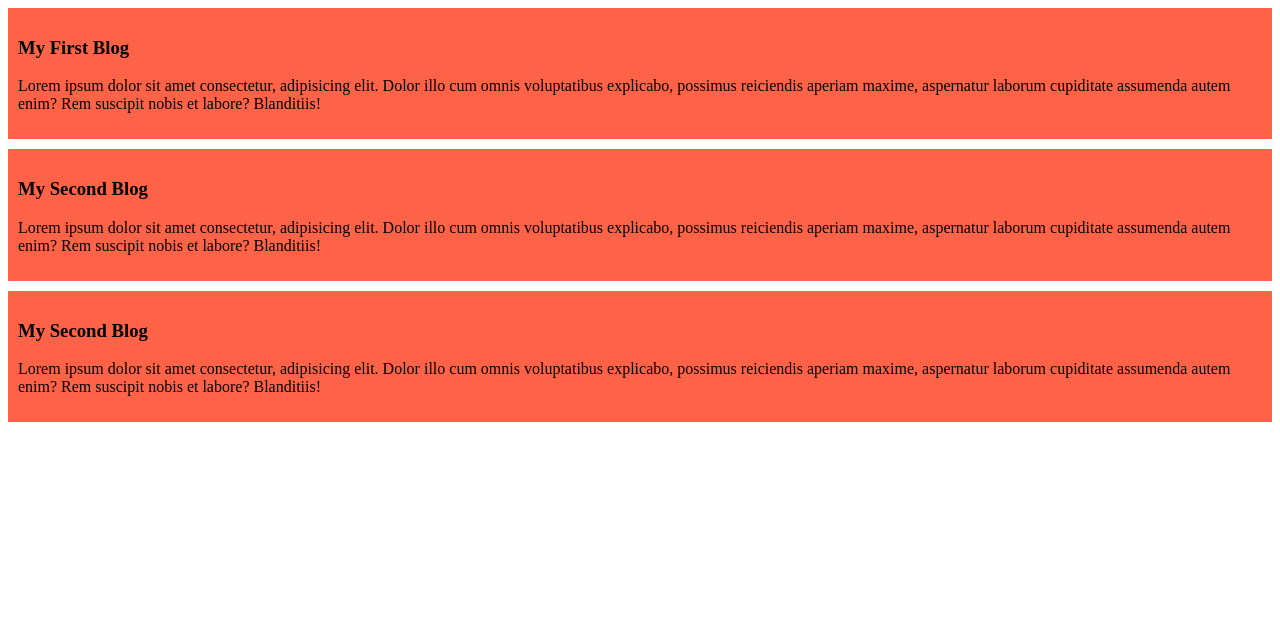
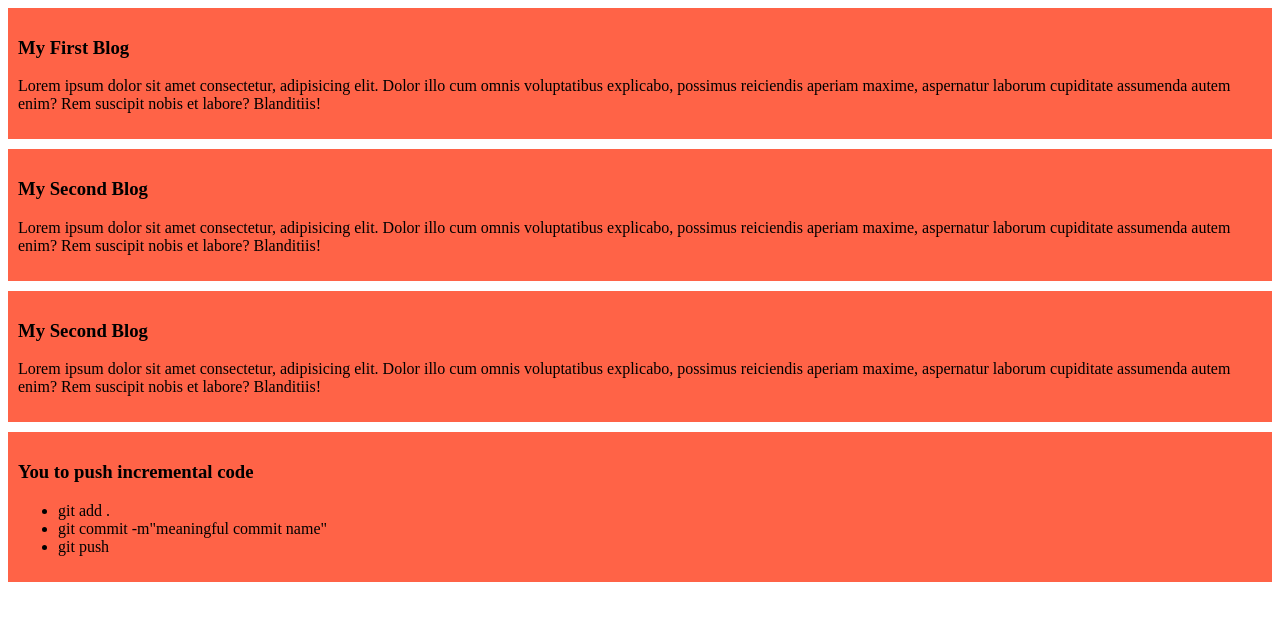
Before and after one commit to humairakbar/my-first-repo, a plain HTML site: page index.html in a window 1280 px wide. Drawn offline with Linux system fonts and the light colour scheme.

Commit message:
added a list to push code

```diff
--- a/index.html
+++ b/index.html
@@ -19,6 +19,14 @@
         <h3>My Second Blog</h3>
         <p>Lorem ipsum dolor sit amet consectetur, adipisicing elit. Dolor illo cum omnis voluptatibus explicabo, possimus reiciendis aperiam maxime, aspernatur laborum cupiditate assumenda autem enim? Rem suscipit nobis et labore? Blanditiis!</p>
     </div>
+    <div>
+        <h3>You to push incremental code</h3>
+        <ul>
+            <li>git add .</li>
+            <li>git commit -m"meaningful commit name"</li>
+            <li>git push</li>
+        </ul>
+    </div>
 
 </body>
 </html>
```
